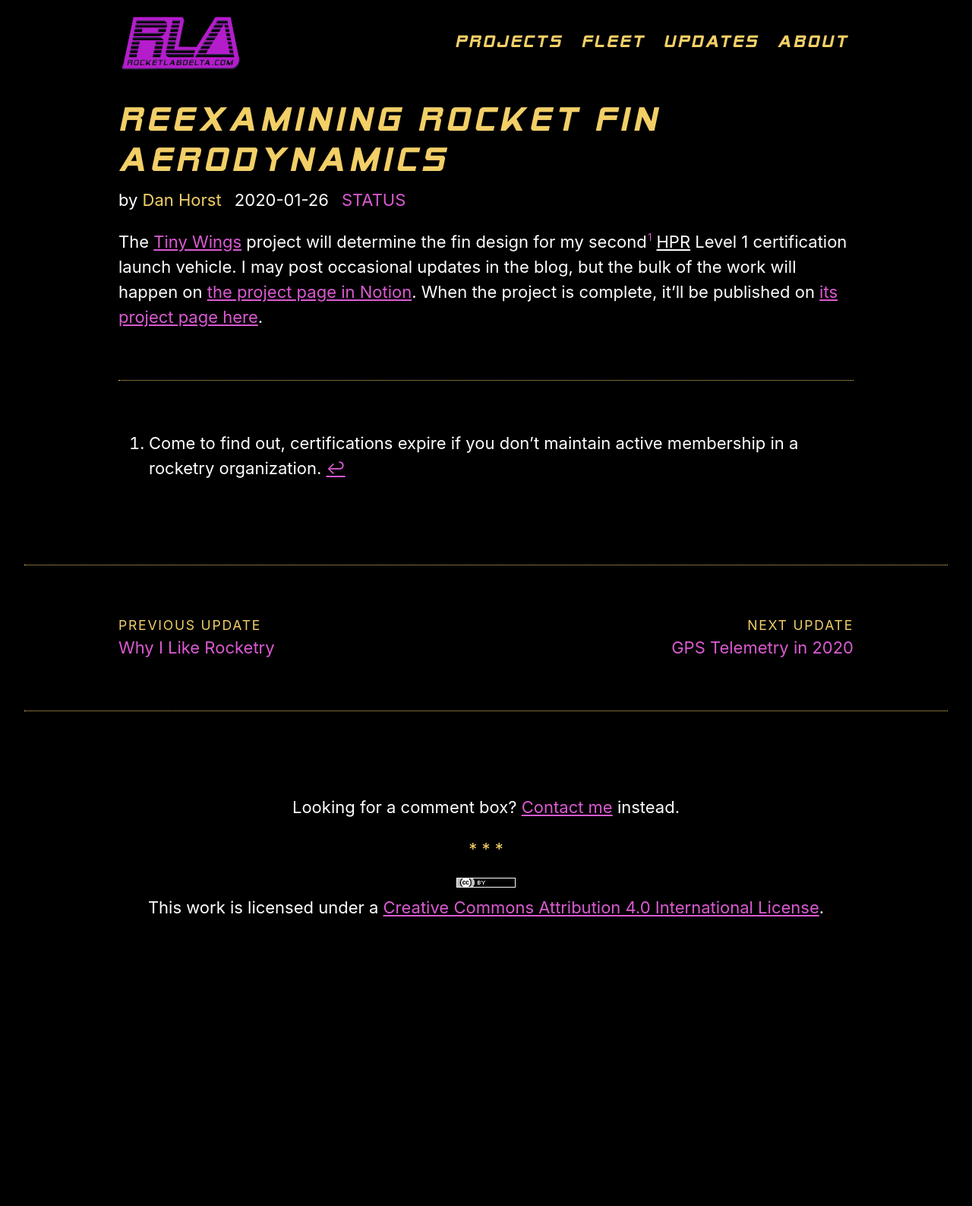
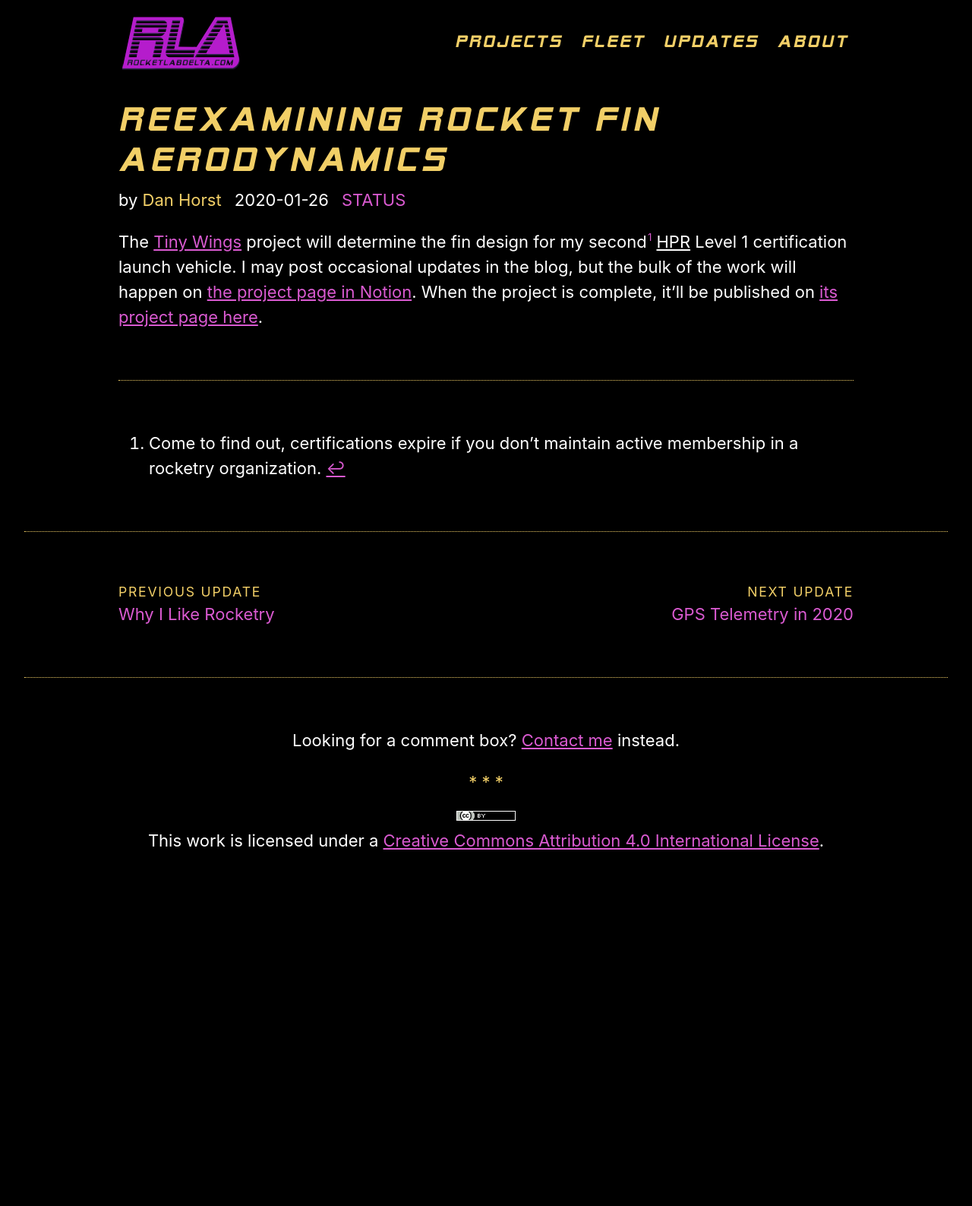
Before and after one commit to rocketlabdelta/rocketlabdelta.com, a Jekyll site: the page built from _posts/2020-01-26-tiny-wings-kickoff.md, in a window 1280 px wide. Shown: the whole page at 76% size. Built offline with Jekyll 4.4.1, drawn with Linux system fonts in a browser that asks for light colours; after the commit the page ends 1499 px from its top, so only the background shows below that.

Commit message:
Making spacing even for lines at the bottom of the page

```diff
--- a/assets/css/main.scss
+++ b/assets/css/main.scss
@@ -203,7 +203,7 @@ hr {
 }
 
 .previous-next + hr {
-  margin-bottom: 4em;
+  margin-bottom: 2em;
   margin-top: 2em;
 }
 
@@ -404,7 +404,6 @@ hr {
 .footnotes {
   border-top: 1px dotted $theme-color-highlight;
   margin-top: 3em;
-  padding-bottom: 1em;
   padding-top: 2em;
 
   ol {
--- a/sw.js
+++ b/sw.js
@@ -14,7 +14,7 @@ Thanks to [Jeremy][1], [Filament Group][2], and [Erik][3] for this, and everythi
 (function () {
   'use strict'
 
-  const version = 'v2020-07-01T10:00:00::'
+  const version = 'v2020-07-24T10:00:00::'
   const staticCacheName = version + 'static'
   const pagesCacheName = version + 'pages'
   const imagesCacheName = version + 'images'
```
